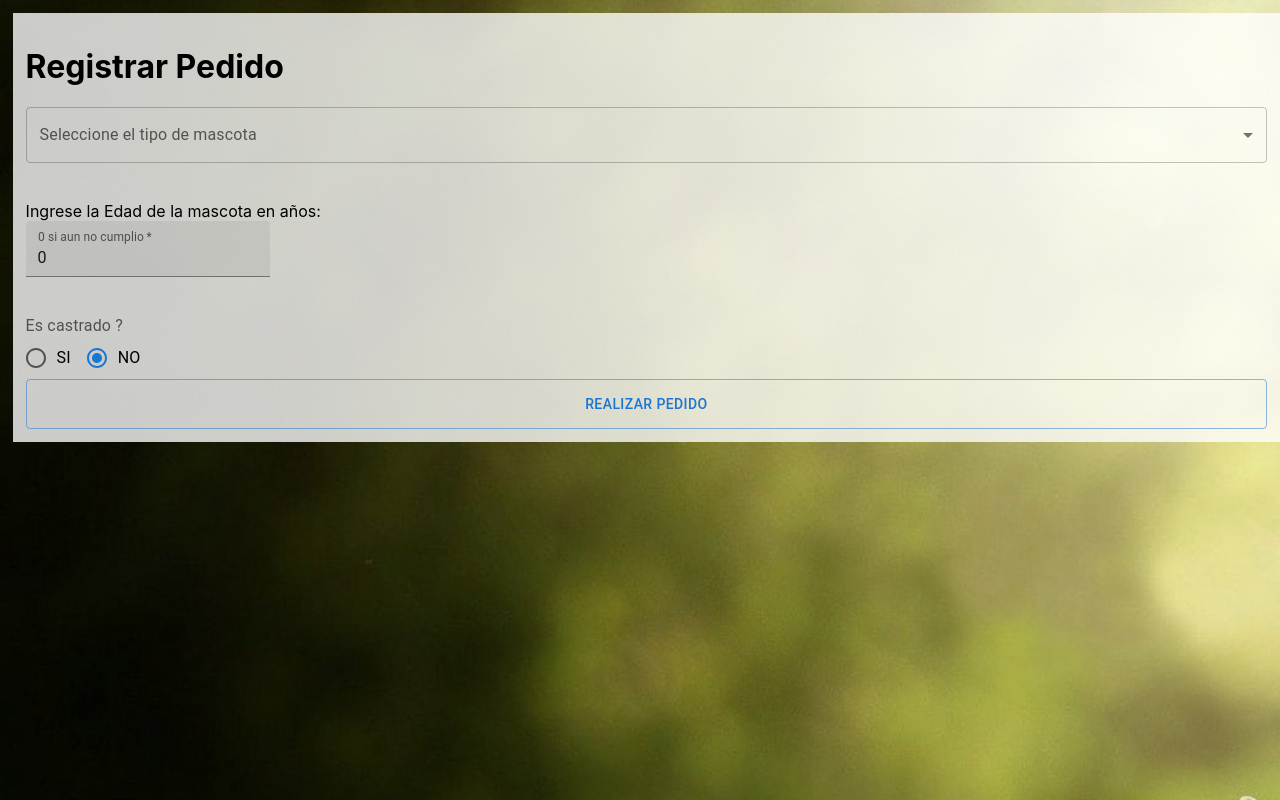
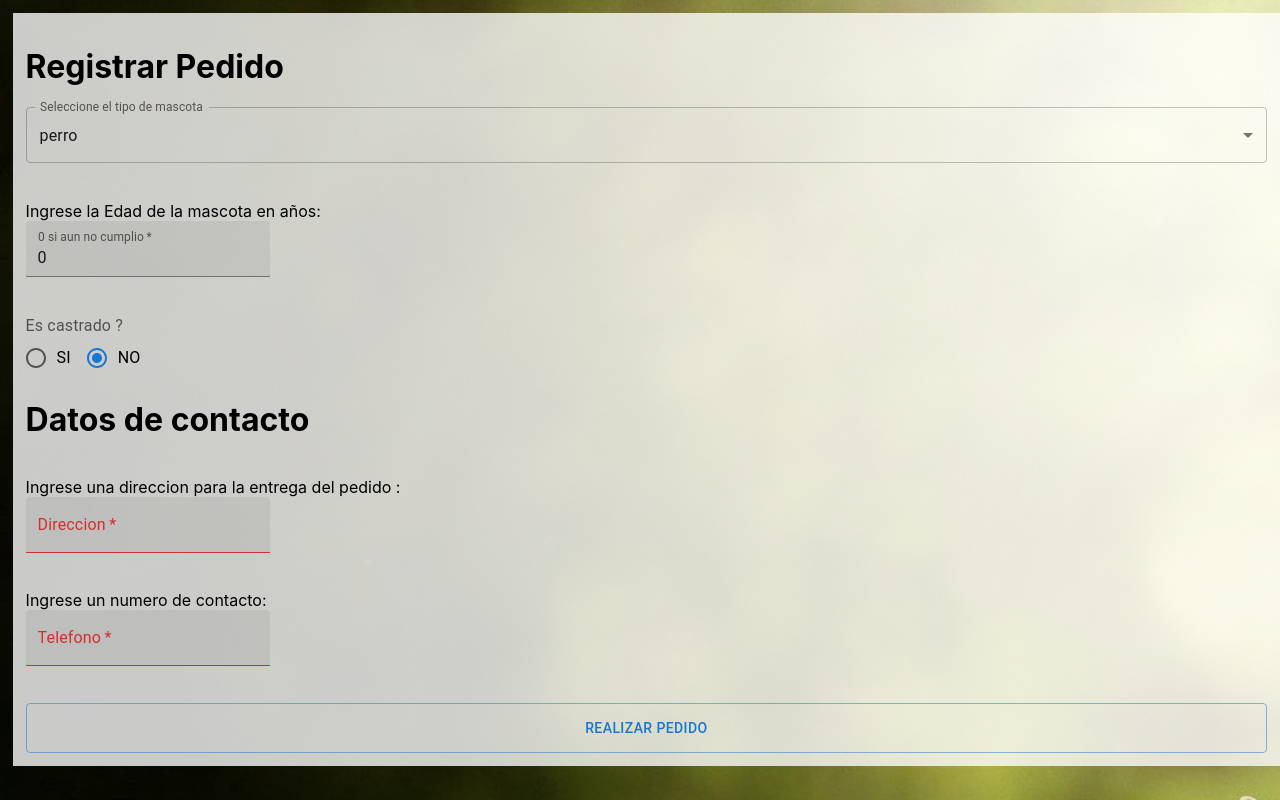
Before and after one commit to exequiel381/TTCFE_Cliente, a React (Create React App) app: page / in a window 1280 px wide. Built offline with nearby package versions, Linux system fonts and the light colour scheme.

Commit message:
preparando para llamar a la api

```diff
--- a/package.json
+++ b/package.json
@@ -3,6 +3,7 @@
   "version": "0.1.0",
   "private": true,
   "dependencies": {
+    "@mui/icons-material": "^5.8.4",
     "@testing-library/jest-dom": "^5.16.4",
     "@testing-library/react": "^13.3.0",
     "@testing-library/user-event": "^13.5.0",
@@ -39,6 +40,7 @@
     "@emotion/react": "^11.9.3",
     "@emotion/styled": "^11.9.3",
     "@mui/material": "^5.8.4",
+    "axios": "^0.27.2",
     "react-router": "^6.3.0",
     "react-router-dom": "^6.3.0",
     "styled-components": "^5.3.5"
--- a/src/pages/cliente/cliente.css
+++ b/src/pages/cliente/cliente.css
@@ -1,3 +1,7 @@
-.cliente_edad{
+.cliente_datos{
     margin : 3% 0% 3% 0%
 }
+
+h4{
+    color:rgb(207, 36, 36);
+}
--- a/src/pages/cliente/cliente.js
+++ b/src/pages/cliente/cliente.js
@@ -4,6 +4,7 @@ import Container from "../../components/Container/Container";
 import DropDown from "../../components/Dropdown/Dropdown";
 import RadioButtons from "../../components/RadioButtons/RadioButtons";
 import { StyleContainer } from "../../components/StyledComponents/StyleContainer";
+import ModalComponent from "../../components/Modal/Modal";
 import "./cliente.css";
 
 const valuesDrop = [
@@ -19,21 +20,29 @@ const valuesDrop = [
 
 const radioButtons = [
   {
-    value: "SI",
+    value: true,
     label: "SI",
   },
   {
-    value: "NO",
+    value: false,
     label: "NO",
   },
 ];
 
 function Cliente() {
-  const [tipoMascota, setTipoMascota] = React.useState("");
-  const [castrado, setCastrado] = React.useState("NO");
+  const [tipoMascota, setTipoMascota] = React.useState(1);
+  const [castrado, setCastrado] = React.useState(false);
   const [edad, setEdad] = React.useState(0);
+  const [error, setError] = React.useState(false);
+  const [direccion, setDireccion] = React.useState("");
+  const [telefono, setTelefono] = React.useState("");
 
-  const handleClick = (e) => {};
+  const handleClick = (e) => {
+    if (direccion === "" || telefono === "") {
+      setError(true);
+    } else {
+    }
+  };
 
   useEffect(() => {
     console.log("la edad es", edad);
@@ -50,10 +59,11 @@ function Cliente() {
         width="100%"
         NameId="idPrueba"
       ></DropDown>
-      <div className="cliente_edad">
+      <div className="cliente_datos">
         <div>Ingrese la Edad de la mascota en años:</div>
         <TextField
           required
+          type={"number"}
           id="filled-required"
           label="0 si aun no cumplio"
           defaultValue="0"
@@ -70,6 +80,35 @@ function Cliente() {
         setValue={setCastrado}
       ></RadioButtons>
 
+      <h1>Datos de contacto</h1>
+      <div className="cliente_datos">
+        <div>Ingrese una direccion para la entrega del pedido :</div>
+        <TextField
+          required
+          error={direccion === "" ? true : false}
+          id="filled-required"
+          label="Direccion"
+          defaultValue=""
+          variant="filled"
+          onChange={(e) => setDireccion(e.target.value)}
+        />
+      </div>
+      <div className="cliente_datos">
+        <div>Ingrese un numero de contacto: </div>
+        <TextField
+          required
+          error={telefono === "" ? true : false}
+          id="filled-required"
+          label="Telefono"
+          defaultValue=""
+          variant="filled"
+          onChange={(e) => setTelefono(e.target.value)}
+        />
+      </div>
+      <h4 style={{ display: error ? "block" : "none" }}>
+        {" "}
+        *Debe ingresar los datos de contacto
+      </h4>
       <div>
         <Button
           sx={{ width: "100%", height: "50px" }}
```
Also changed, not shown: src/apiCalls/clienteApiCalls.js (added, +14 -0 lines), 1 other file (tests, documents, lock files or other folders).
